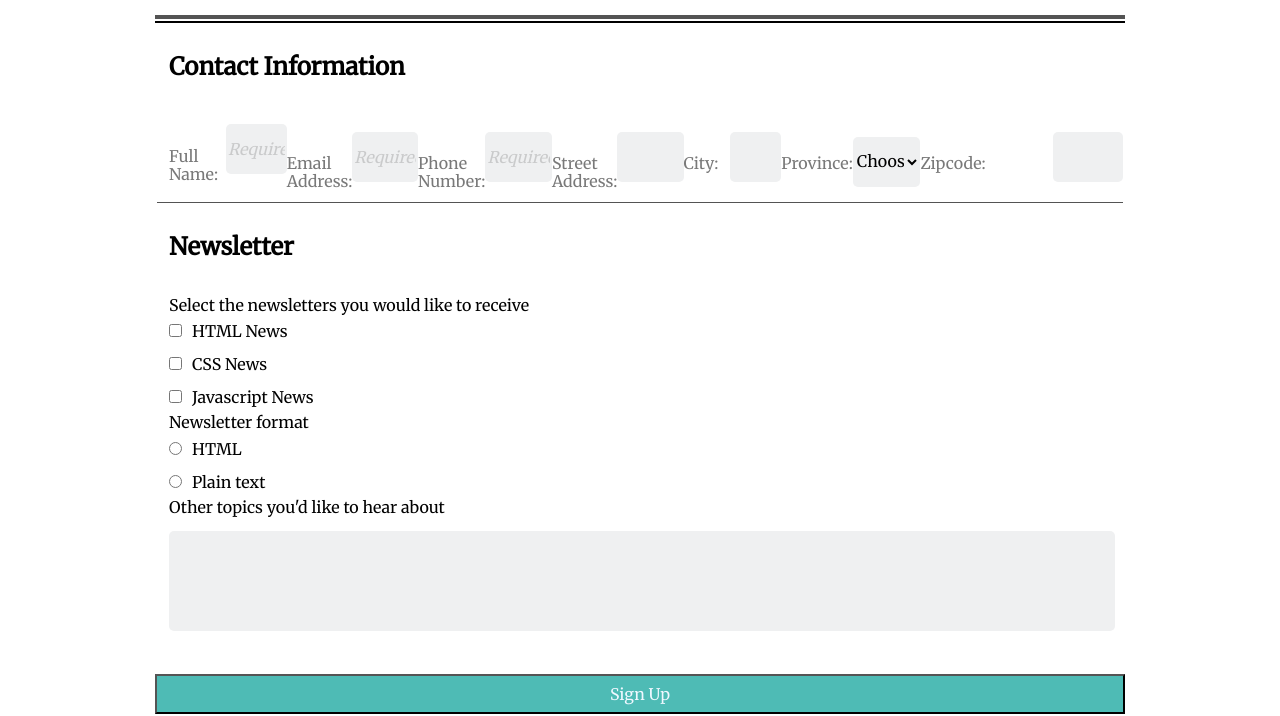
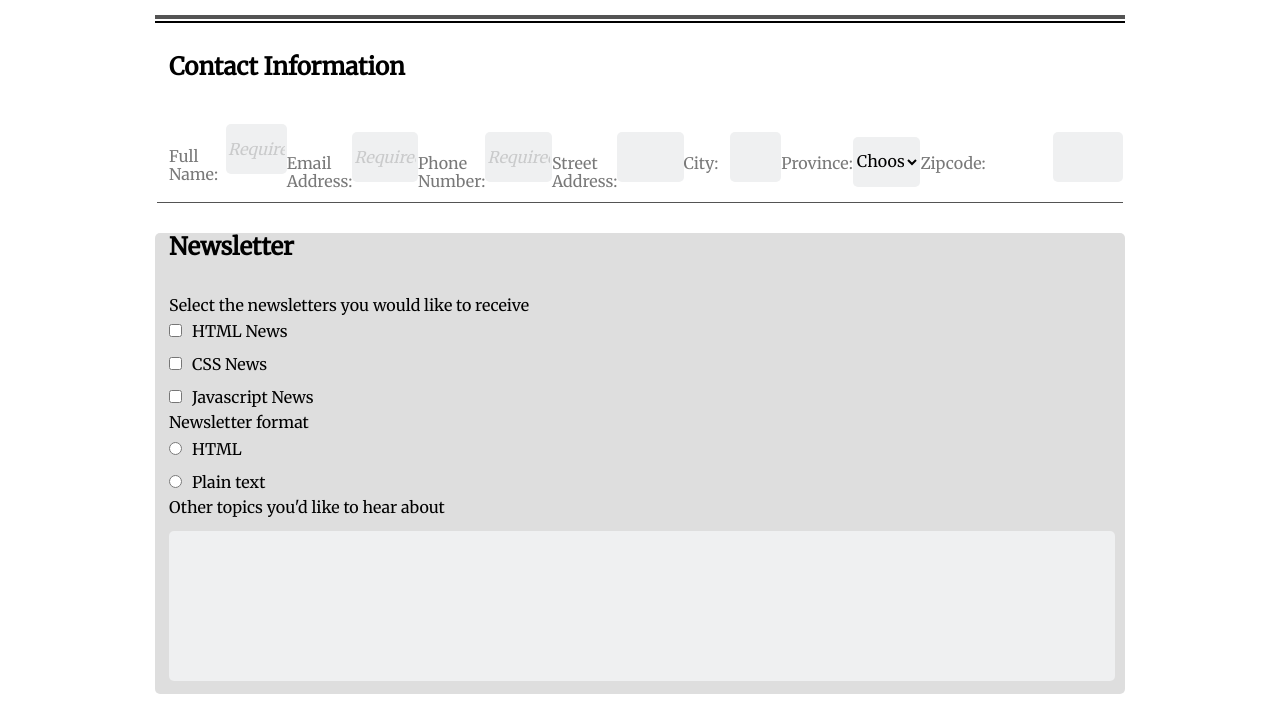
Before and after one commit to LuayAlali/unit3, a plain HTML site: page index.html in a window 1280 px wide. Shown: the part 266-982 px from the top of the page. Drawn offline with Linux system fonts and the light colour scheme.

Commit message:
updated color and textarea

```diff
--- a/css/styles.css
+++ b/css/styles.css
@@ -72,6 +72,10 @@ label {
 	border-top-width: 2px;
 	}
 
+.section-2{
+	background:#DEDEDE;
+	border-radius: 5px;
+}
 .newsletter{
 	margin-bottom:  30px;
 	font-size:  1.5em;
@@ -178,7 +182,7 @@ select[name*="province"]{
 
 textarea[name$="feedback"]{
 	width:  100%;
-	height:  100px;
+	height:  150px;
 	margin-top:  15px;
 	background-color: #eff0f1;
 	border-style:  none;
--- a/index.html
+++ b/index.html
@@ -95,7 +95,7 @@
 			</fieldset>
 
 
-
+<div class="section-2">
 			<fieldset class="group2">
 
 
@@ -118,7 +118,7 @@
 				<textarea name="user_feedback" id="feedback" ></textarea>
 
 			</fieldset>
-
+	</div>
 
 			<button type="submit">Sign Up</button>
 
```
